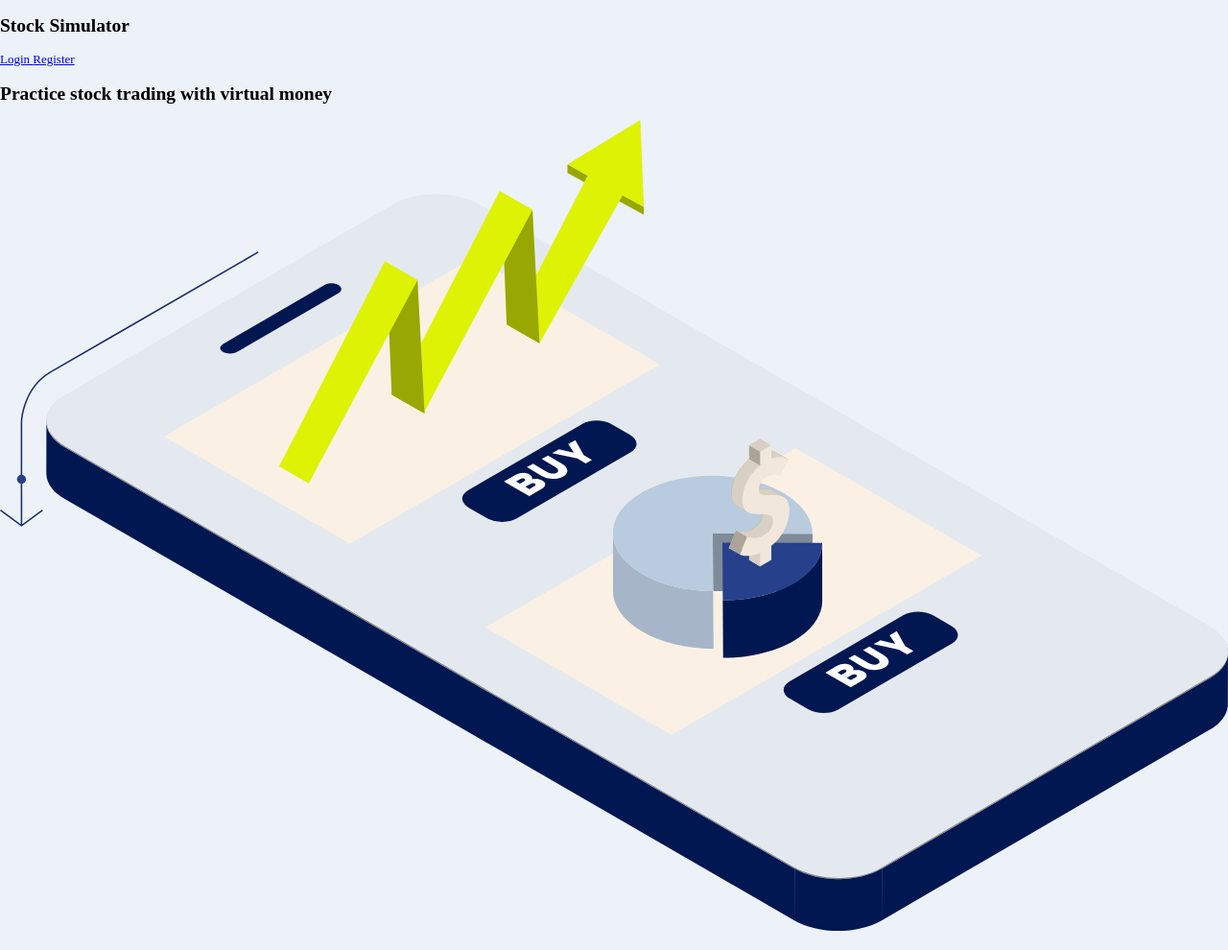
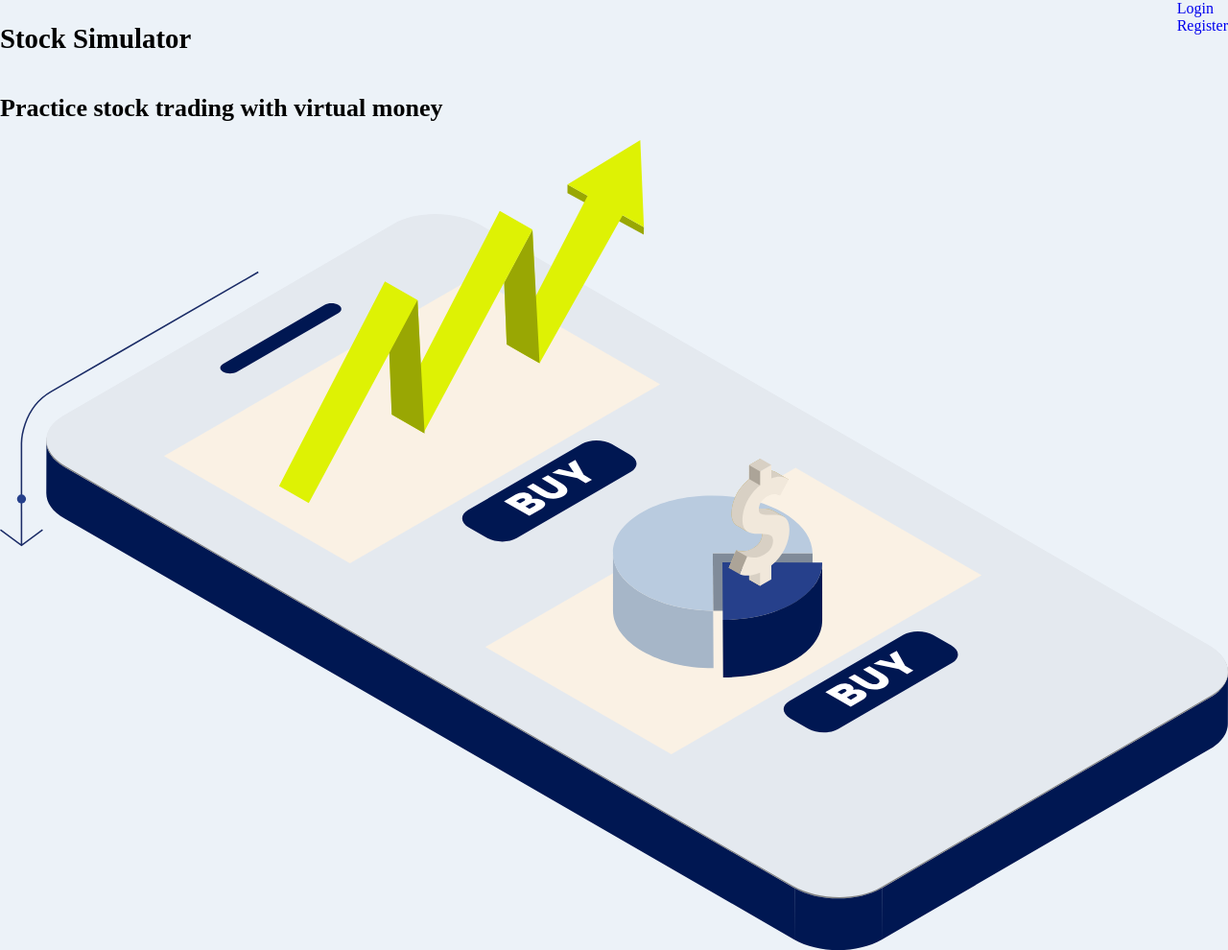
Before and after one commit to shreyanshs31/Stock_Simulator, a plain HTML site: page index.html in a window 1280 px wide. Shown: the whole page at 96% size. Drawn offline with Linux system fonts and the light colour scheme.

Commit message:
added css

```diff
--- a/css/main.css
+++ b/css/main.css
@@ -6,3 +6,22 @@ body {
     margin: 0%;
     box-sizing: border-box;
 }
+
+.navigation-container {
+    display: flex;
+    justify-content: space-between;
+}
+
+.brand-el {
+    font-size: 1.2rem;
+}
+
+.login {
+    text-decoration: none;
+    font-size: 1rem;
+}
+
+.register {
+    text-decoration: none;
+    font-size: 1rem;
+}
--- a/index.html
+++ b/index.html
@@ -7,26 +7,23 @@
     <title>Stock Simulator</title>
 </head>
 <body>
-    <section class="navigation-section">
-        <span class="navigation-container">
-            <span class="icon-el">
+    <div class="navigation-container">
+        <div class="brand-el">
             <h2>Stock Simulator</h2>
-            </span>
-            <span class="login-register-container">
-                <span class="login-container">
+        </div>
+        <div class="login-register-container">
+            <div class="login-container">
                 <a class="login" href="./login.html">
                     Login
                 </a>
-                </span>
-                <span class="register-container">
+            </div>
+            <div class="register-container">
                 <a class="register" href="./register.html">
                     Register
                 </a>
-                </span>
-            </span>
-        </span>
-    </section>
-    <section class="hero-section">
+            </div>
+        </div>
+    </div>
     <div class="hero-container">
         <div class="info-container">
             <h1>Practice stock trading with virtual money</h1>
@@ -35,6 +32,5 @@
             <img src="./assets/illustration-mobile-phone.7d7162b.svg" alt="illustration-mobile-phone">
         </div>
     </div>
-    </section>
 </body>
 </html>
```
Lines whose indentation alone changed are shown as unchanged.
